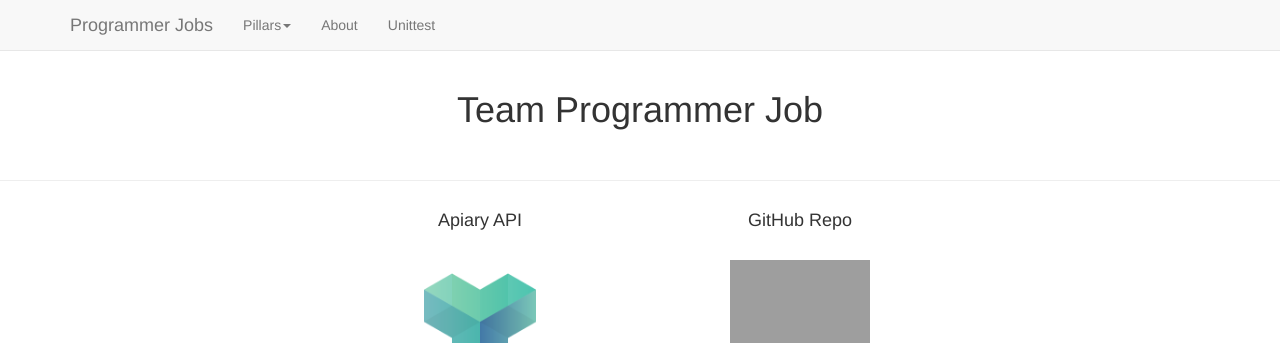
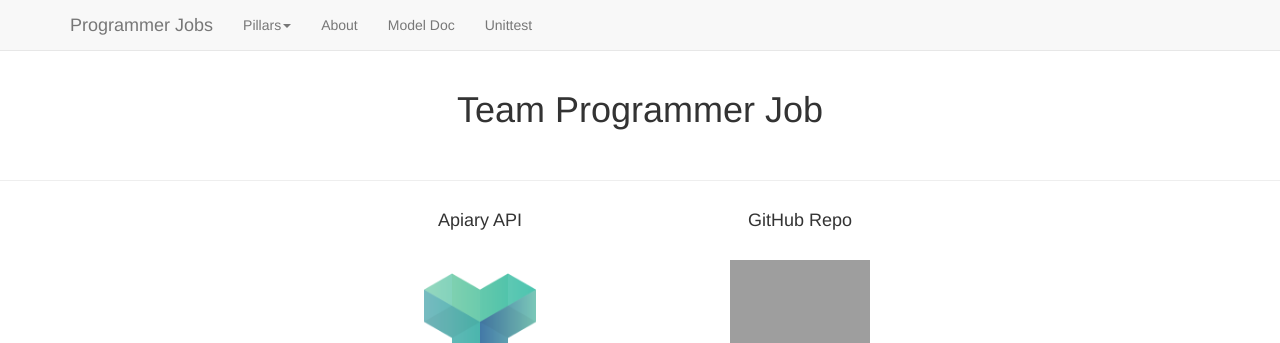
Before and after one commit to dm37537/cs373-idb, a Flask app: page /about in a window 1280 px wide. Shown: the top 343 px of the page. Run offline with Flask 2, Linux system fonts and the light colour scheme; some libraries are stand-ins or nearby versions; grey boxes are pictures that could not be loaded.

Commit message:
added model doc menu on navbar

```diff
--- a/templates/base.html
+++ b/templates/base.html
@@ -36,6 +36,7 @@
               </ul>
             </li>
             <li><a href="/about">About</a></li>
+            <li><a href="/modeldoc">Model Doc</a></li>
             <li><a href="/tests">Unittest</a></li>
           </ul>
         </div>
```
